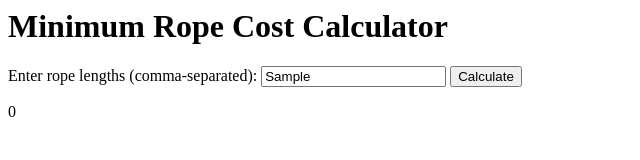
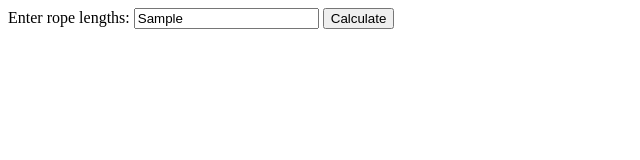
Before and after one commit to acciojob/Minimum-Cost-Of-Ropes-raabin10, a website: page main.html in a window 1280 px wide. Both pictures are taken after typing "Sample" into the empty fields and a click on the button "Calculate". Shown: the whole page, without its empty margins (0-640 px from the left). Drawn offline with Linux system fonts and the light colour scheme.

Commit message:
created a submission

```diff
--- a/main.html
+++ b/main.html
@@ -1,21 +1,24 @@
+<!DOCTYPE html>
 
 <html>
+
 <head>
-    <title>Minimum Rope Cost Calculator</title>
 </head>
+
 <body>
-    <h1>Minimum Rope Cost Calculator</h1>
+    <form id="form">
+        <label for="rope-lengths">Enter rope lengths:</label>
+        <input type="text" id="rope-lengths">
+        <button type="button" onclick="calculateMinCost()">Calculate</button>
+      </form>
+      <div id="result"></div>
 
-    <form id="ropeForm">
-        <label for="ropeInput">Enter rope lengths (comma-separated):</label>
-        <input type="text" id="ropeInput" required>
-        <button type="submit">Calculate</button>
-    </form>
+<script>
+    type="text/javascript" src="./script.js"
 
-    <div id="result">
-        <!-- The minimum cost will be displayed here -->
-    </div>
+  </script>
 
-    <script src="script.js"></script>
+
 </body>
+
 </html>
--- a/script.js
+++ b/script.js
@@ -1,6 +1,6 @@
 function calculateMinCost() {
   // Get the input text and split it into an array of integers
-  const inputText = document.getElementById("ropeInput").value;
+  const inputText = document.getElementById("rope-lengths").value;
   const ropeLengths = inputText.split(",").map(Number);
 
   // Sort the rope lengths in ascending order
@@ -34,7 +34,7 @@ function calculateMinCost() {
 }
 
 // Attach the function to the form's submit event
-const form = document.getElementById("ropeForm");
+const form = document.getElementById("form");
 form.addEventListener("submit", function (event) {
   event.preventDefault(); // Prevent the default form submission
   calculateMinCost(); // Calculate and display the minimum cost
```
